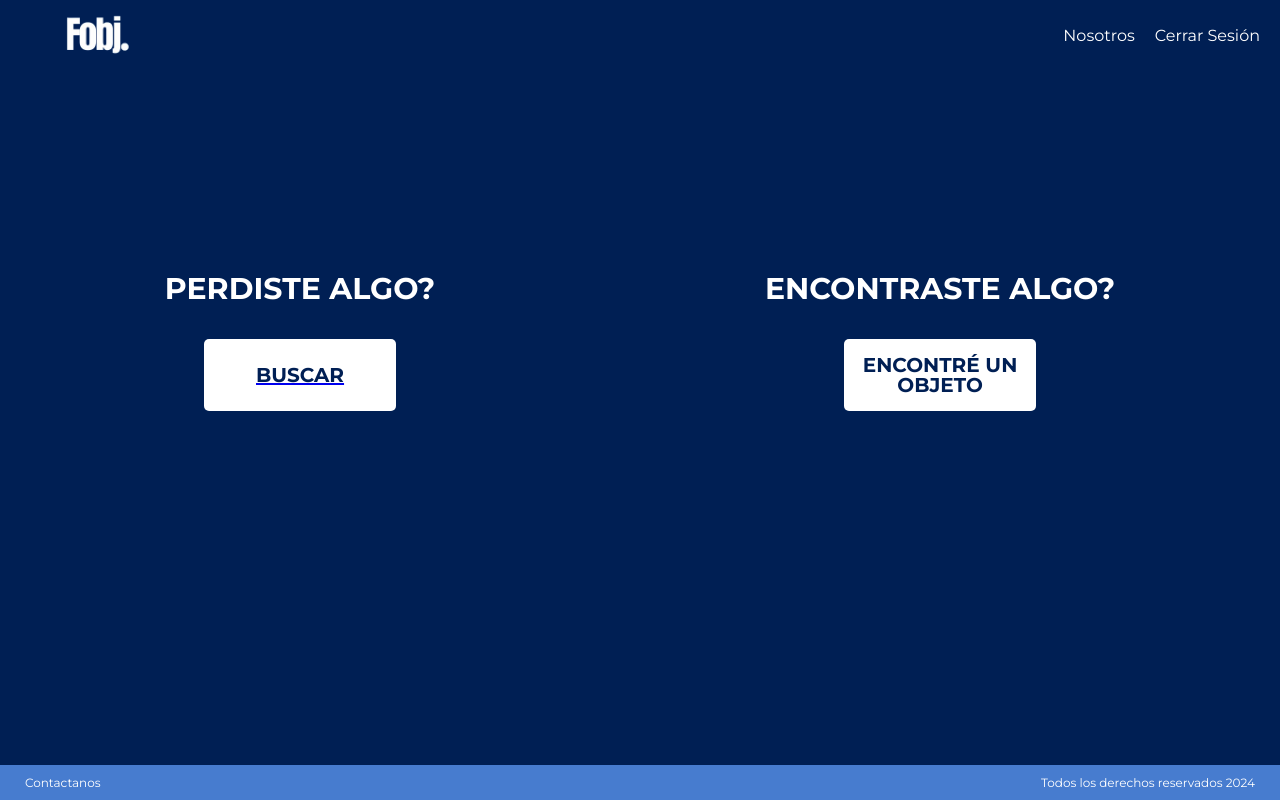
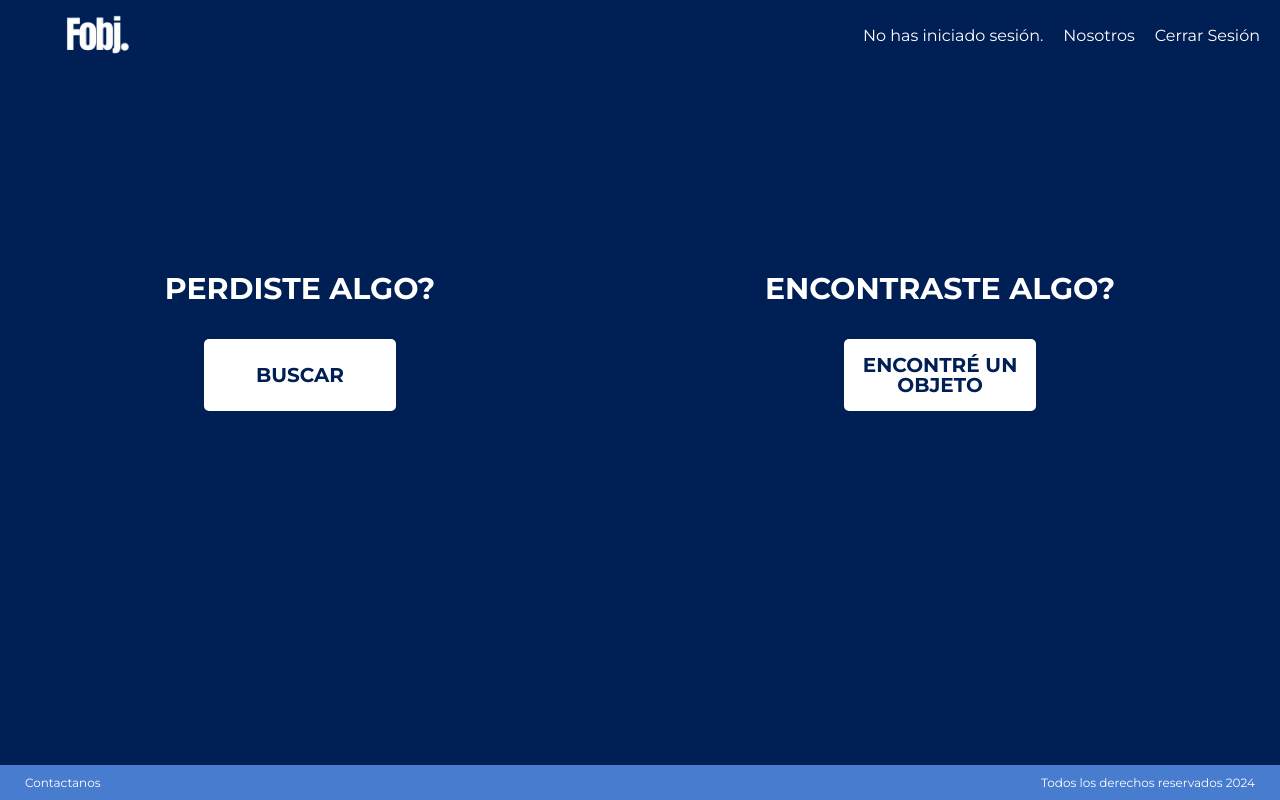
Before and after one commit to jonyeze/FoundApp, a React (Create React App) app: page /home in a window 1280 px wide. Built offline with nearby package versions, Linux system fonts and the light colour scheme; no server answers.

Commit message:
Feat: UserName & menu fx

```diff
--- a/src/App.css
+++ b/src/App.css
@@ -8,7 +8,9 @@
   font-family: "Montserrat", sans-serif;
 }
 
-
+a {
+  text-decoration: none;
+}
 
 /*Colors
 celeste: #1282A2*/
--- a/src/Pages/Home/Home.tsx
+++ b/src/Pages/Home/Home.tsx
@@ -11,7 +11,7 @@ const Home: React.FC = () => {
           <div className="home-grid-container">
             <div className="home-button-column">
               <Link to="/search">
-                <button className="home-button">Buscar</button>
+                <button className="home-button">buscar</button>
               </Link>
             </div>
           </div>
--- a/src/components/Nav/Nav.css
+++ b/src/components/Nav/Nav.css
@@ -19,6 +19,7 @@
   display: flex;
   gap: 20px;
   background-color: #001f54;
+  align-items: center;
 }
 
 .menu a {
@@ -44,13 +45,17 @@
 
 @media (max-width: 768px) {
   .menu {
-    display: none;
+    display: flex;
     flex-direction: column;
     position: absolute;
     top: 60px;
     right: 20px;
     background-color: #001f54;
     padding: 10px;
+    width: 100%;
+    transform: translateY(-100%);
+    transition: transform 0.3s ease, visibility 0.3s;
+    visibility: hidden;
   }
 
   .menu.active {
@@ -63,6 +68,8 @@
     border-top: transparent;
     border-right: transparent;
     border-left: transparent;
+    transform: translateY(0);
+    visibility: visible;
   }
 
   .menu-toggle {
--- a/src/components/Nav/Nav.tsx
+++ b/src/components/Nav/Nav.tsx
@@ -3,6 +3,7 @@ import "./Nav.css";
 import Logo from "../../Assets/Img/Fobj.png";
 import { useNavigate } from "react-router-dom";
 import LogoutButton from "../logoutButton";
+import User from "../User";
 
 const Nav: React.FC = () => {
   const [showMenu, setShowMenu] = useState(false);
@@ -44,6 +45,7 @@ const Nav: React.FC = () => {
         onClick={handleRedirectHome}
       />
       <div className={`menu ${showMenu ? "active" : ""}`}>
+      <User />
         <a href="/About" onClick={closeMenu} className="nav-link">
           Nosotros
         </a>
--- /dev/null
+++ b/src/components/User/index.css
@@ -0,0 +1,16 @@
+.user-img {
+  display: flex;
+  justify-content: center;
+  align-items: center;
+  width: 25px;
+  height: 25px;
+  border-radius: 50%;
+  border: 1px solid white;
+  margin-left: 10px;
+}
+
+.user-info-container {
+  display: flex;
+  justify-content: center;
+  align-items: center;
+}
--- /dev/null
+++ b/src/components/User/index.tsx
@@ -0,0 +1,62 @@
+import React, { useState, useEffect } from "react";
+import { getAuth, onAuthStateChanged } from "firebase/auth";
+import { initializeApp } from "firebase/app";
+import firebaseConfig from "../../firebase/firebaseConfig";
+import "./index.css";
+
+const User = () => {
+  initializeApp(firebaseConfig);
+  const [username, setUsername] = useState<string | null>(null);
+  const [photoURL, setPhotoURL] = useState<string | null>(null);
+  const [windowWidth, setWindowWidth] = useState(window.innerWidth);
+
+  useEffect(() => {
+    const auth = getAuth();
+    const unsubscribe = onAuthStateChanged(auth, (user) => {
+      if (user) {
+        if (user.displayName) {
+          setUsername(user.displayName);
+        } else {
+          setUsername(null);
+        }
+        if (user.photoURL) {
+          setPhotoURL(user.photoURL);
+        } else {
+          setPhotoURL(null);
+        }
+      } else {
+        setUsername(null);
+        setPhotoURL(null);
+      }
+    });
+    return () => unsubscribe();
+  }, []);
+
+  useEffect(() => {
+    const handleResize = () => {
+      setWindowWidth(window.innerWidth);
+    };
+    window.addEventListener("resize", handleResize);
+    return () => {
+      window.removeEventListener("resize", handleResize);
+    };
+  }, []);
+
+  return (
+    <div>
+      {username ? (
+        <div className="user-info-container">
+          {(windowWidth <= 770 || !photoURL) && <span>{username}</span>}
+
+          {(windowWidth <= 770 || photoURL) && (
+            <img src={photoURL || undefined} className="user-img" alt="User" />
+          )}
+        </div>
+      ) : (
+        <span>No has iniciado sesión.</span>
+      )}
+    </div>
+  );
+};
+
+export default User;
```
